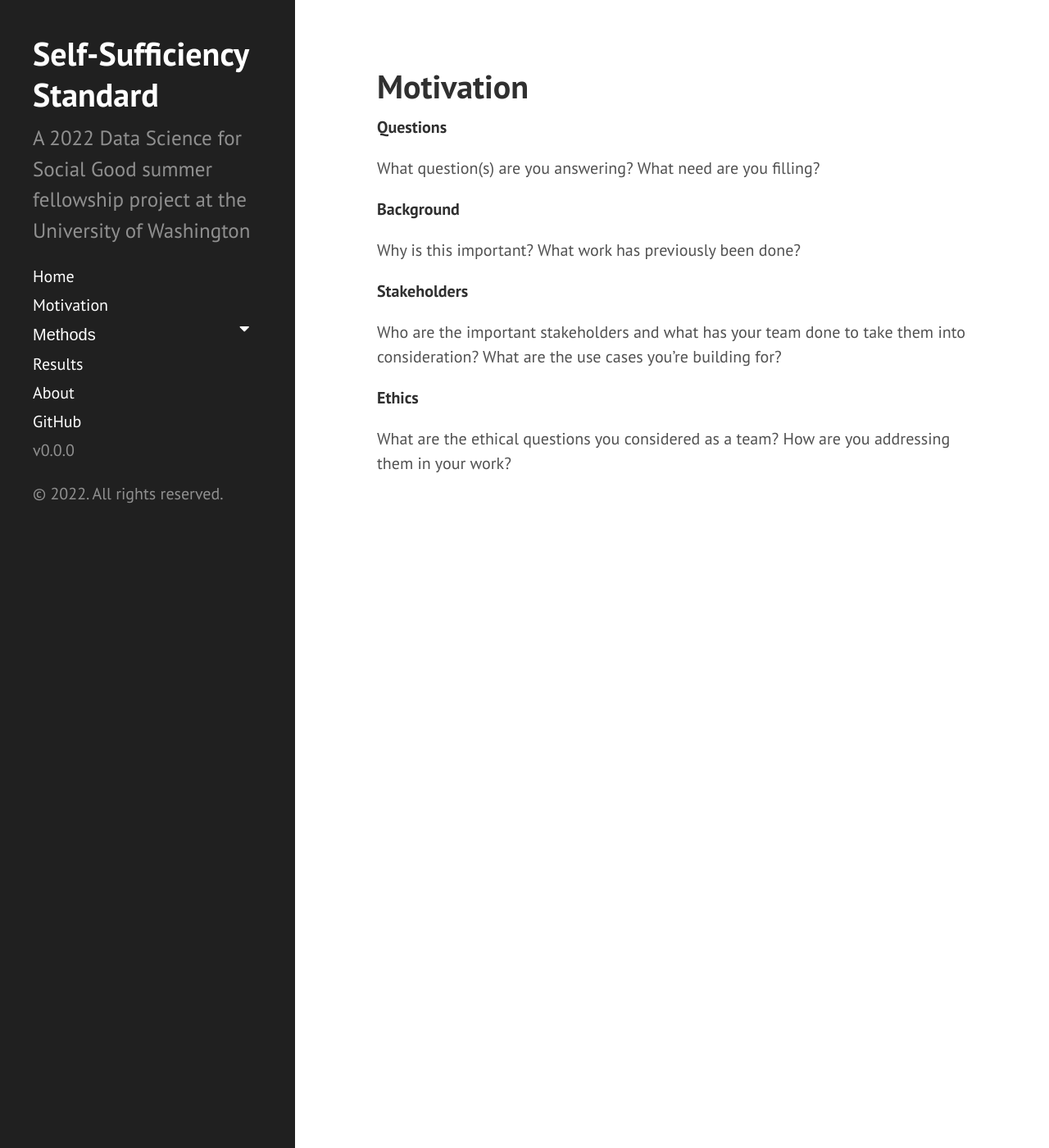
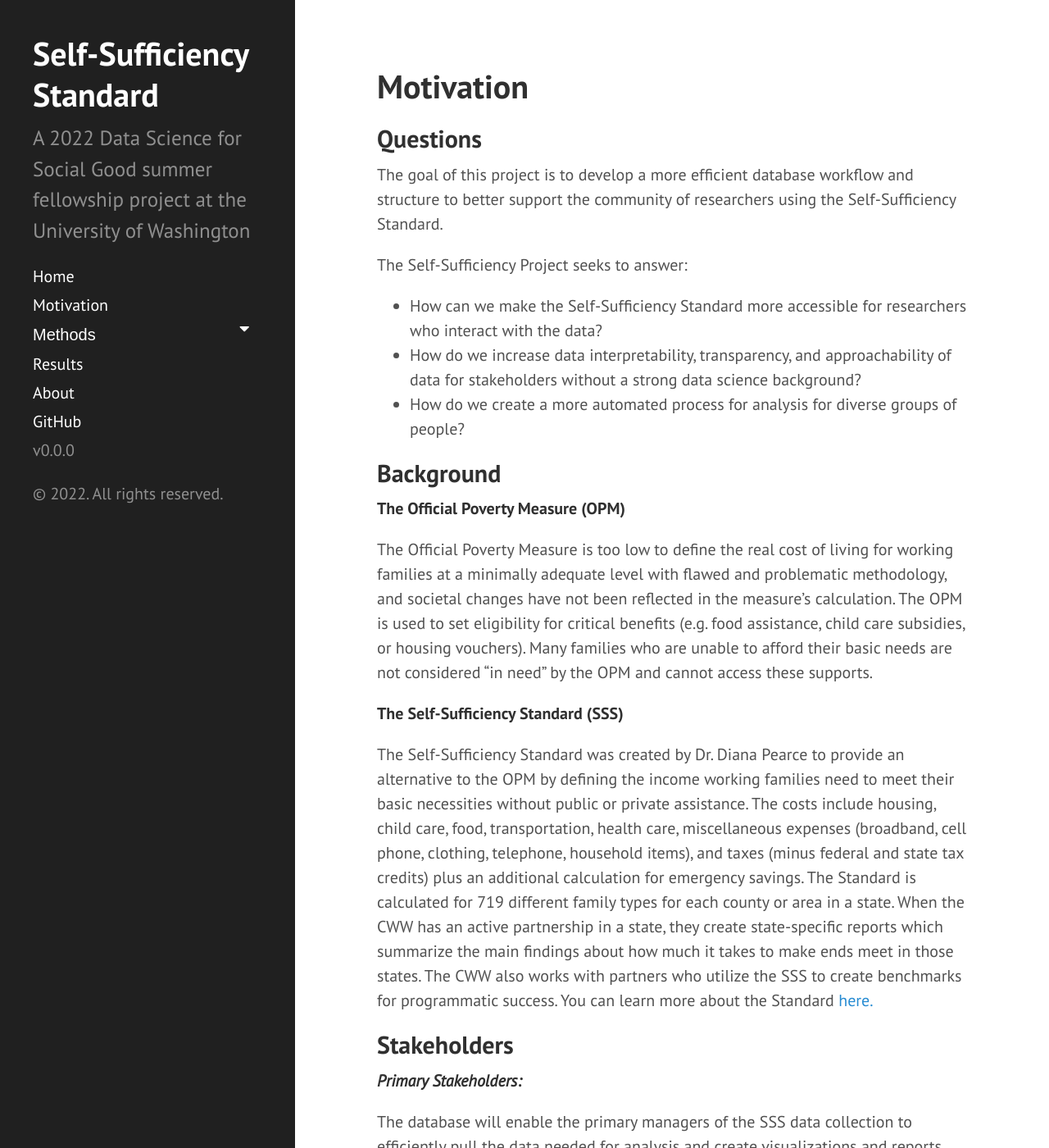
Before and after one commit to uwescience/DSSG2022-Self-Sufficiency, a Jekyll site: the page built from motivation.md, in a window 1280 px wide and 1400 px high. Shown: the whole window at 82% size. Built offline with Jekyll 4.4.1, drawn with Linux system fonts in a browser that asks for light colours; some of the changed text lies outside the part shown.

Commit message:
Added  home + motivation + image

```diff
--- a/motivation.md
+++ b/motivation.md
@@ -3,22 +3,71 @@ layout: page
 title: Motivation
 ---
 
-**Questions**
+## **Questions**
 
-What question(s) are you answering?
-What need are you filling?
+The goal of this project is to develop a more efficient database workflow and structure to better support the community of researchers using the Self-Sufficiency Standard.
 
-**Background**
+The Self-Sufficiency Project seeks to answer:
+* How can we make the Self-Sufficiency Standard more accessible for researchers who interact with the data?
+* How do we increase data interpretability, transparency, and approachability of data for stakeholders without a strong data science background?
+* How do we create a more automated process for analysis for diverse groups of people?
 
-Why is this important?
-What work has previously been done?
 
-**Stakeholders**
 
-Who are the important stakeholders and what has your team done to take them into consideration?
-What are the use cases you’re building for?
+## **Background**
 
-**Ethics**
 
-What are the ethical questions you considered as a team?
-How are you addressing them in your work?
+**The Official Poverty Measure (OPM)**
+
+The Official Poverty Measure is too low to define the real cost of living for working families at a minimally adequate level with flawed and problematic methodology, and societal changes have not been reflected in the measure’s calculation. The OPM is used to set eligibility for critical benefits (e.g. food assistance, child care subsidies, or housing vouchers). Many families who are unable to afford their basic needs are not considered “in need” by the OPM and cannot access these supports.
+
+**The Self-Sufficiency Standard (SSS)**
+
+The Self-Sufficiency Standard was created by Dr. Diana Pearce to provide an alternative to the OPM by defining the income working families need to meet their basic necessities without public or private assistance. The costs include housing, child care, food, transportation, health care, miscellaneous expenses (broadband, cell phone, clothing, telephone, household items), and taxes (minus federal and state tax credits) plus an additional calculation for emergency savings. The Standard is calculated for 719 different family types for each county or area in a state. When the CWW has an active partnership in a state, they create state-specific reports which summarize the main findings about how much it takes to make ends meet in those states. The CWW also works with partners who utilize the SSS to create benchmarks for programmatic success. You can learn more about the Standard [here.](https://selfsufficiencystandard.org/)
+
+
+## **Stakeholders**
+
+***Primary Stakeholders:***
+
+The database will enable the primary managers of the SSS data collection to efficiently pull the data needed for analysis and create visualizations and reports. Some potential analyses include looking at changes over time for a specific county, which would have been a difficult task with the data outside one single database.
+
+***Center for Women’s Welfare (CWW):***
+
+We collaborated with the Center for Women’s Welfare to understand what specific features were necessary when designing the database. Specifically, they shared how their current workflow for accessing recorded data and what analyses are a priority for furthering their research.
+
+***Research Scientists at the eScience Institute:***
+
+The team’s data scientist and additional researchers at eScience helped address questions related to database design, data science procedures, and working with object-oriented programming.
+
+***DSSG Fellows:***
+
+As domain experts, the fellows held a large stake in organizing the information, defining the relationship between tables, and identifying the overall purpose of the database.
+
+***Secondary Stakeholders:***
+
+In addition, a partial SSS database will be distributed by the Center for Women’s Welfare to community partners across different states to conduct analyses for their state or area of interest. Community organizations, academic researchers, policy institutes, legal advocates, training providers, community action agencies, and state and local officials, among others, use the Standard.
+
+The Standard is used for:
+* Policy Analysis
+* Counseling Tool
+* Evaluation Tool
+* Benchmark for Wage Setting
+* Targeted Allocation of Resources
+* Support Research
+* Community Indicator
+
+***Stakeholder Meetings:***
+
+For the DSSG project, we met with the following stakeholders:
+
+* Shelan Aldridge, Special Grants Project Manager for the [Workforce Development Council of Seattle-King County](https://www.seakingwdc.org/). The WDC uses the Standard in a [Calculator](https://thecalculator.org/) tool that provides financial counseling to customers, and evaluates customer outcomes such as measuring the number of people who reached self-sufficiency by gender, age, race, and ethnicity.
+
+* Charles Brennan, Deputy Director of Research at the [Colorado Center on Law and Policy (CCLP)](https://cclponline.org/).
+The CCLP uses the Standard to help Coloradans working in low-wage jobs receive better wages and support employment through child-care assistance and refundable tax credits
+* Dr. Diana Pearce, Founder of the Self-Sufficiency Standard
+Dr. Pearce utilizes the Self-Sufficiency Standard to validate costs for testimony as an expert-witness in Congress (e.g., traffic violations).
+
+## **Ethics**
+
+The main ethical concern of database creation is transparent processes for our stakeholders with varying technical backgrounds. The documentation and workflow should be clear and reproducible for our project leads and community partners beyond the scope of the 10-week project period. In addition to providing rigorous documentation of the code, our team will address these concerns by creating a training framework that includes a visual representation of the database, how it can be accessed, its functionality, and how users can interact with the tools. While the Self-Sufficiency Standard follows several criteria to ensure the Standard is as consistent and accurate as possible, ongoing concerns surround keeping costs up to date with economic events such as inflation and acknowledging that certain factors or costs may be left out of the Standard.
```
Also changed, not shown: index.md (+8 -4 lines), 1 other file.
